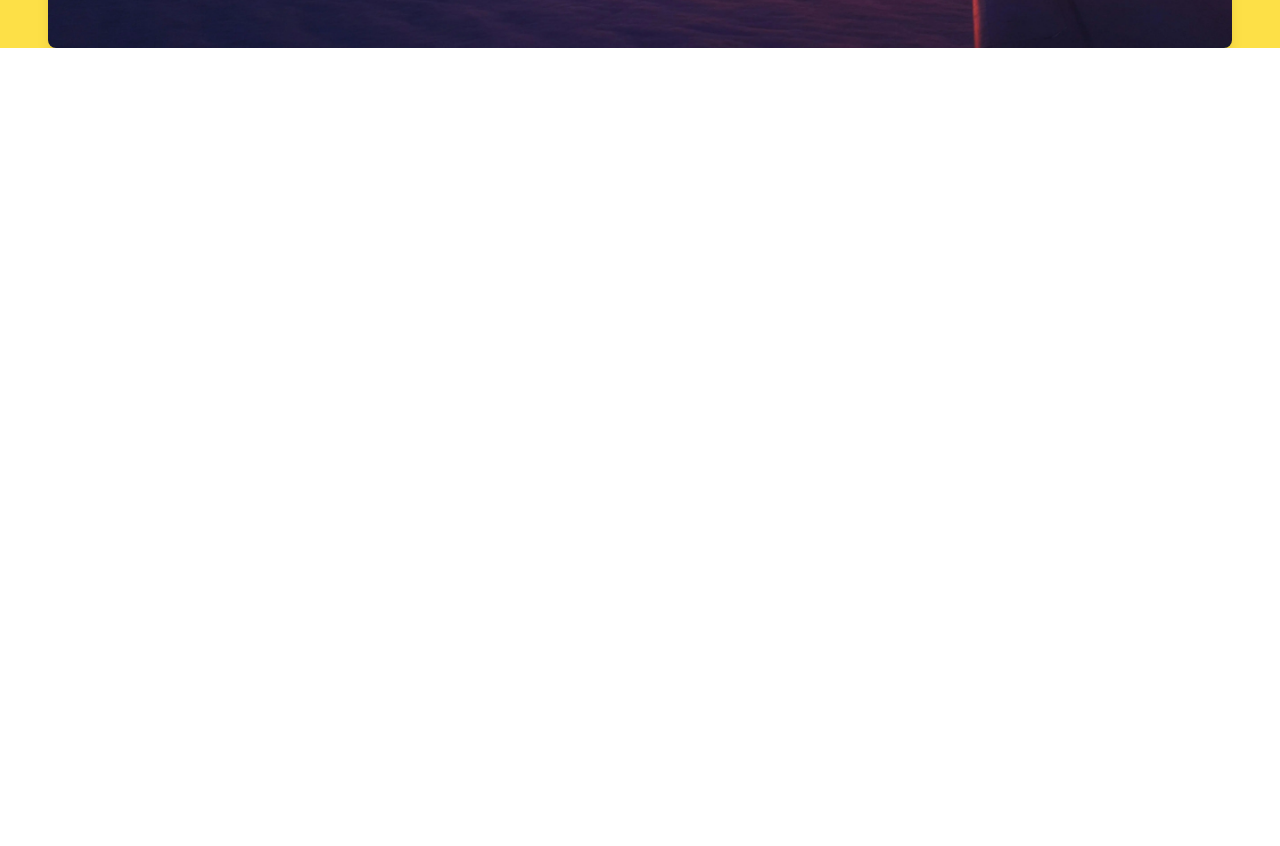
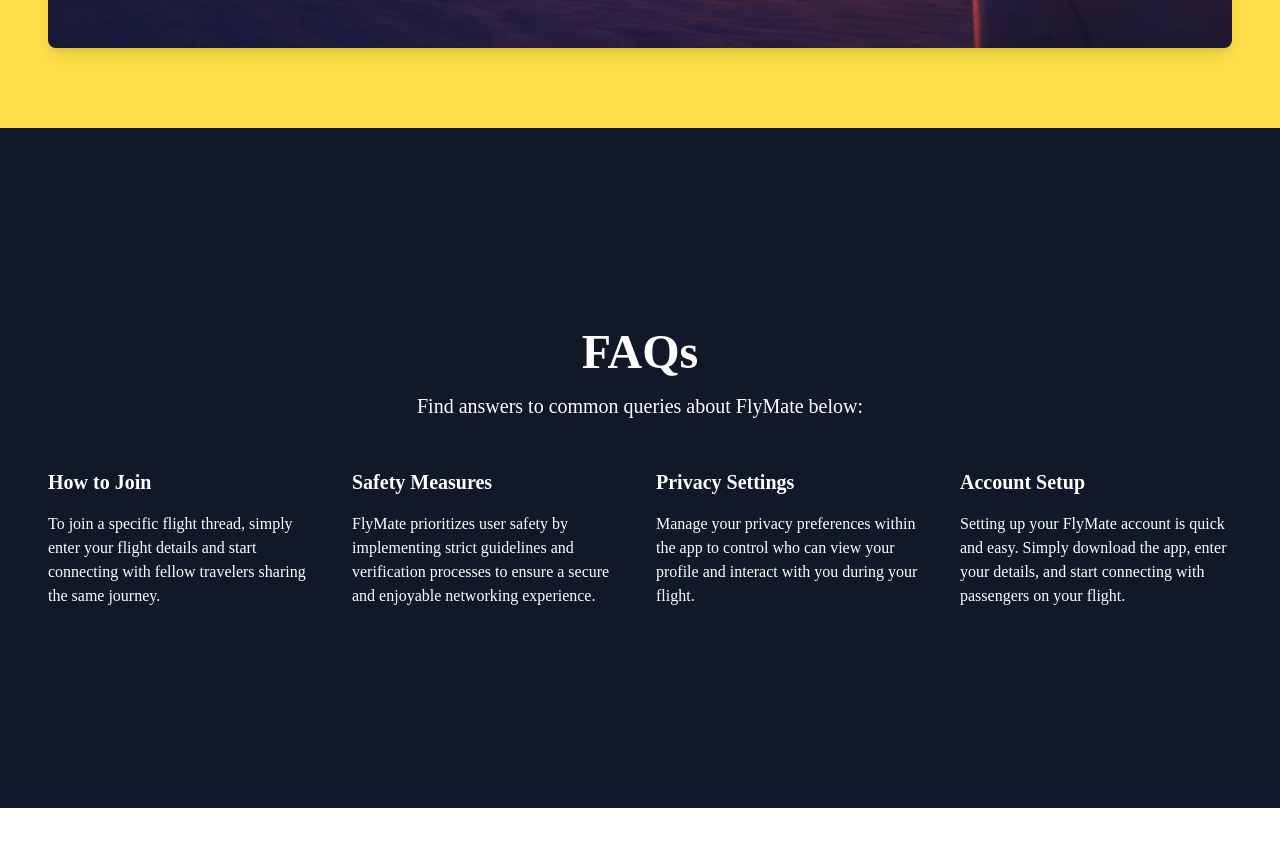
Before and after one commit to Moonman0010/fly-mate, a Next.js app: page / in a window 1280 px wide. Shown: the part 980-1826 px from the top of the page. Before the commit the page ends 1028 px from the top, so only its background shows below. Built offline with nearby package versions, Linux system fonts and the light colour scheme; a web font is replaced by a local one.

Commit message:
FAQ reactive

```diff
--- a/src/app/components/home/Home.tsx
+++ b/src/app/components/home/Home.tsx
@@ -1,6 +1,7 @@
 import Header from "./header";
 import Tagline from "./tagline";
 import FlyMatePoster from "./poster";
+import FAQ from "./faq";
 
 const Home = () => {
   return (
@@ -8,6 +9,7 @@
       <Header />
       <Tagline />
       <FlyMatePoster />
+      <FAQ />
     </div>
   );
 }
--- /dev/null
+++ b/src/app/components/home/faq.tsx
@@ -0,0 +1,56 @@
+const FAQ = () => {
+    return (
+      <section className="bg-gray-900 text-white px-6 md:px-10 lg:px-12 py-16 sm:py-20 md:py-50 lg:py-50 mt-8 sm:mt-12 md:mt-16 lg:mt-20 mb-8 sm:mb-12 md:mb-16 lg:mb-20">
+        {/* Title */}
+        <div className="text-center mb-12">
+          <h2 className="text-4xl md:text-5xl font-bold">FAQs</h2>
+          <p className="text-lg md:text-xl mt-4">
+            Find answers to common queries about FlyMate below:
+          </p>
+        </div>
+
+        {/* FAQ Grid */}
+        <div className="grid gap-8 sm:grid-cols-1 md:grid-cols-2 lg:grid-cols-4">
+          {/* FAQ Item 1 */}
+          <div>
+            <h3 className="text-xl font-semibold mb-4">How to Join</h3>
+            <p>
+              To join a specific flight thread, simply enter your flight details
+              and start connecting with fellow travelers sharing the same journey.
+            </p>
+          </div>
+
+          {/* FAQ Item 2 */}
+          <div>
+            <h3 className="text-xl font-semibold mb-4">Safety Measures</h3>
+            <p>
+              FlyMate prioritizes user safety by implementing strict guidelines
+              and verification processes to ensure a secure and enjoyable
+              networking experience.
+            </p>
+          </div>
+
+          {/* FAQ Item 3 */}
+          <div>
+            <h3 className="text-xl font-semibold mb-4">Privacy Settings</h3>
+            <p>
+              Manage your privacy preferences within the app to control who can
+              view your profile and interact with you during your flight.
+            </p>
+          </div>
+
+          {/* FAQ Item 4 */}
+          <div>
+            <h3 className="text-xl font-semibold mb-4">Account Setup</h3>
+            <p>
+              Setting up your FlyMate account is quick and easy. Simply download
+              the app, enter your details, and start connecting with passengers on
+              your flight.
+            </p>
+          </div>
+        </div>
+      </section>
+    );
+  };
+
+  export default FAQ;
--- a/tailwind.config.ts
+++ b/tailwind.config.ts
@@ -14,7 +14,10 @@
       },
       fontFamily: {
         caudex: ['Caudex', 'serif'], // Add Caudex to your theme
-      }
+      },
+      spacing: {
+        50: '12.5rem', // 200px
+      },
     },
   },
   plugins: [],
```
